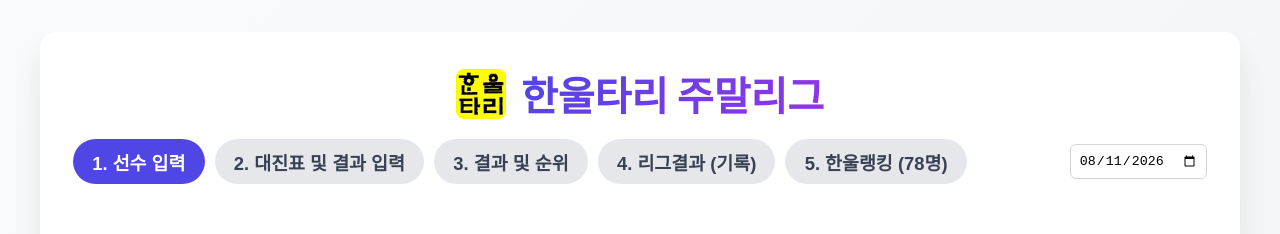
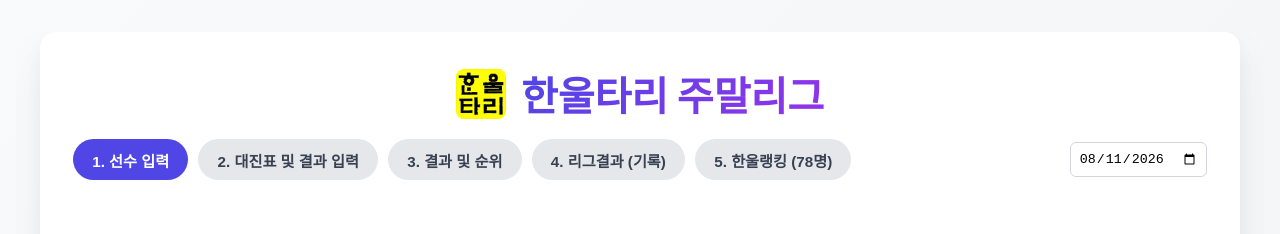
Before and after one commit to eDongju/hanultari-league, a React (Vite) app: page / in a window 1280 px wide. Shown: the top 234 px of the page. Built offline with nearby package versions, Linux system fonts and the light colour scheme; no server answers; the database is empty.

Commit message:
UI: 1~5번 탭 메뉴 버튼 글꼴 크기 축소

```diff
--- a/src/App.tsx
+++ b/src/App.tsx
@@ -476,11 +476,11 @@ function App() {
           </div>
           <div style={{ display: 'flex', justifyContent: 'center', flexWrap: 'wrap', gap: '10px', marginTop: '1rem', alignItems: 'center' }}>
             {/* 새로운 주말리그용 탭 4개 */}
-            <button onClick={() => handleTabChange('playerSetup')} style={{ padding: '0.6rem 1.2rem', fontSize: '1.15rem', borderRadius: '25px', border: 'none', cursor: 'pointer', fontWeight: 'bold', background: activeTab === 'playerSetup' ? 'var(--primary)' : '#E5E7EB', color: activeTab === 'playerSetup' ? 'white' : '#374151' }}>1. 선수 입력</button>
-            <button onClick={() => handleTabChange('matchInput')} style={{ padding: '0.6rem 1.2rem', fontSize: '1.15rem', borderRadius: '25px', border: 'none', cursor: 'pointer', fontWeight: 'bold', background: activeTab === 'matchInput' ? 'var(--primary)' : '#E5E7EB', color: activeTab === 'matchInput' ? 'white' : '#374151' }}>2. 대진표 및 결과 입력</button>
-            <button onClick={() => handleTabChange('rankings')} style={{ padding: '0.6rem 1.2rem', fontSize: '1.15rem', borderRadius: '25px', border: 'none', cursor: 'pointer', fontWeight: 'bold', background: activeTab === 'rankings' ? 'var(--primary)' : '#E5E7EB', color: activeTab === 'rankings' ? 'white' : '#374151' }}>3. 결과 및 순위</button>
-            <button onClick={() => handleTabChange('history')} style={{ padding: '0.6rem 1.2rem', fontSize: '1.15rem', borderRadius: '25px', border: 'none', cursor: 'pointer', fontWeight: 'bold', background: activeTab === 'history' ? 'var(--primary)' : '#E5E7EB', color: activeTab === 'history' ? 'white' : '#374151' }}>4. 리그결과 (기록)</button>
-            <button onClick={() => handleTabChange('members')} style={{ padding: '0.6rem 1.2rem', fontSize: '1.15rem', borderRadius: '25px', border: 'none', cursor: 'pointer', fontWeight: 'bold', background: activeTab === 'members' ? 'var(--primary)' : '#E5E7EB', color: activeTab === 'members' ? 'white' : '#374151' }}>5. 한울랭킹 ({allMembers.length}명)</button>
+            <button onClick={() => handleTabChange('playerSetup')} style={{ padding: '0.6rem 1.2rem', fontSize: '0.95rem', borderRadius: '25px', border: 'none', cursor: 'pointer', fontWeight: 'bold', background: activeTab === 'playerSetup' ? 'var(--primary)' : '#E5E7EB', color: activeTab === 'playerSetup' ? 'white' : '#374151' }}>1. 선수 입력</button>
+            <button onClick={() => handleTabChange('matchInput')} style={{ padding: '0.6rem 1.2rem', fontSize: '0.95rem', borderRadius: '25px', border: 'none', cursor: 'pointer', fontWeight: 'bold', background: activeTab === 'matchInput' ? 'var(--primary)' : '#E5E7EB', color: activeTab === 'matchInput' ? 'white' : '#374151' }}>2. 대진표 및 결과 입력</button>
+            <button onClick={() => handleTabChange('rankings')} style={{ padding: '0.6rem 1.2rem', fontSize: '0.95rem', borderRadius: '25px', border: 'none', cursor: 'pointer', fontWeight: 'bold', background: activeTab === 'rankings' ? 'var(--primary)' : '#E5E7EB', color: activeTab === 'rankings' ? 'white' : '#374151' }}>3. 결과 및 순위</button>
+            <button onClick={() => handleTabChange('history')} style={{ padding: '0.6rem 1.2rem', fontSize: '0.95rem', borderRadius: '25px', border: 'none', cursor: 'pointer', fontWeight: 'bold', background: activeTab === 'history' ? 'var(--primary)' : '#E5E7EB', color: activeTab === 'history' ? 'white' : '#374151' }}>4. 리그결과 (기록)</button>
+            <button onClick={() => handleTabChange('members')} style={{ padding: '0.6rem 1.2rem', fontSize: '0.95rem', borderRadius: '25px', border: 'none', cursor: 'pointer', fontWeight: 'bold', background: activeTab === 'members' ? 'var(--primary)' : '#E5E7EB', color: activeTab === 'members' ? 'white' : '#374151' }}>5. 한울랭킹 ({allMembers.length}명)</button>
 
             <div style={{ marginLeft: 'auto', display: 'flex', alignItems: 'center', gap: '10px' }}>
               {currentSessionId && (
```
